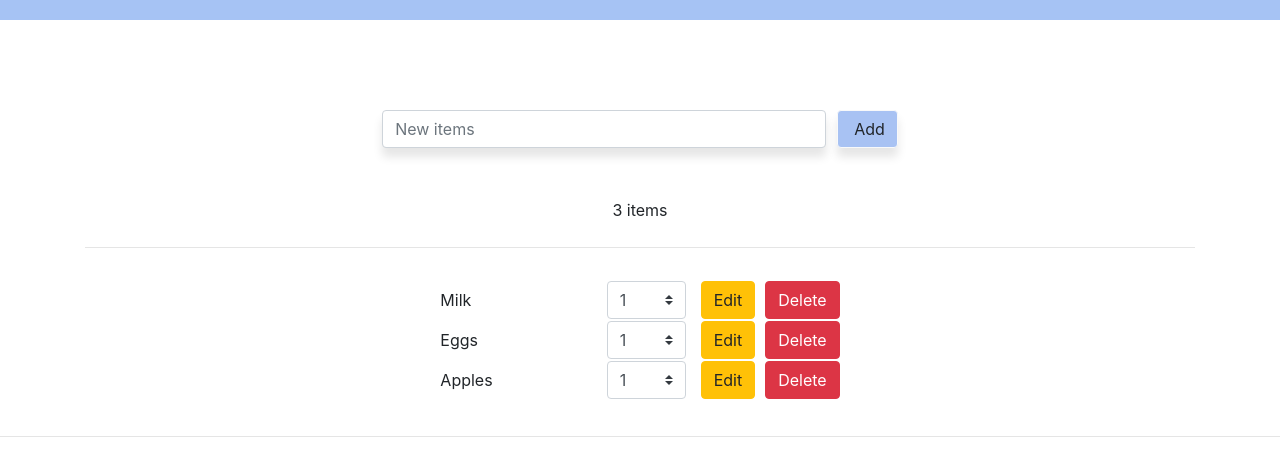
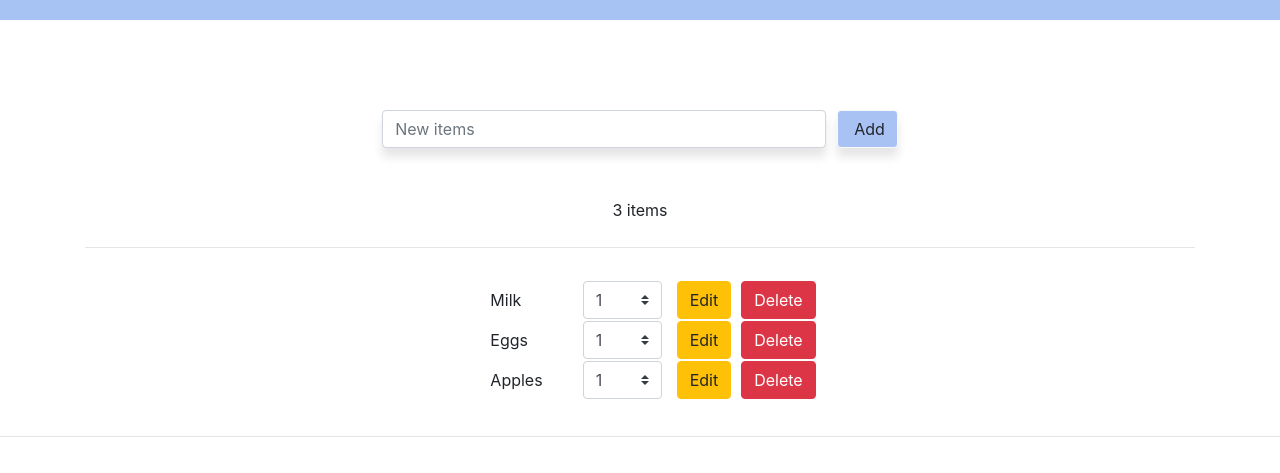
Before and after one commit to carma12/jspills, a plain HTML site: page html/crud.html in a window 1280 px wide. Shown: the part 116-589 px from the top of the page. Drawn offline with nearby package versions, Linux system fonts and the light colour scheme.

Commit message:
CRUD app. Tabulation corrected

```diff
--- a/css/crud.css
+++ b/css/crud.css
@@ -87,7 +87,8 @@ table.center {
     margin-right:auto;
 }
 .item-cell {
-    padding-right: 113px;
+    padding-right: 39px;
+    padding-left: 27px;
 }
 .tr-cell {
     height: 55px;
```
Also changed, not shown: package-lock.json.
